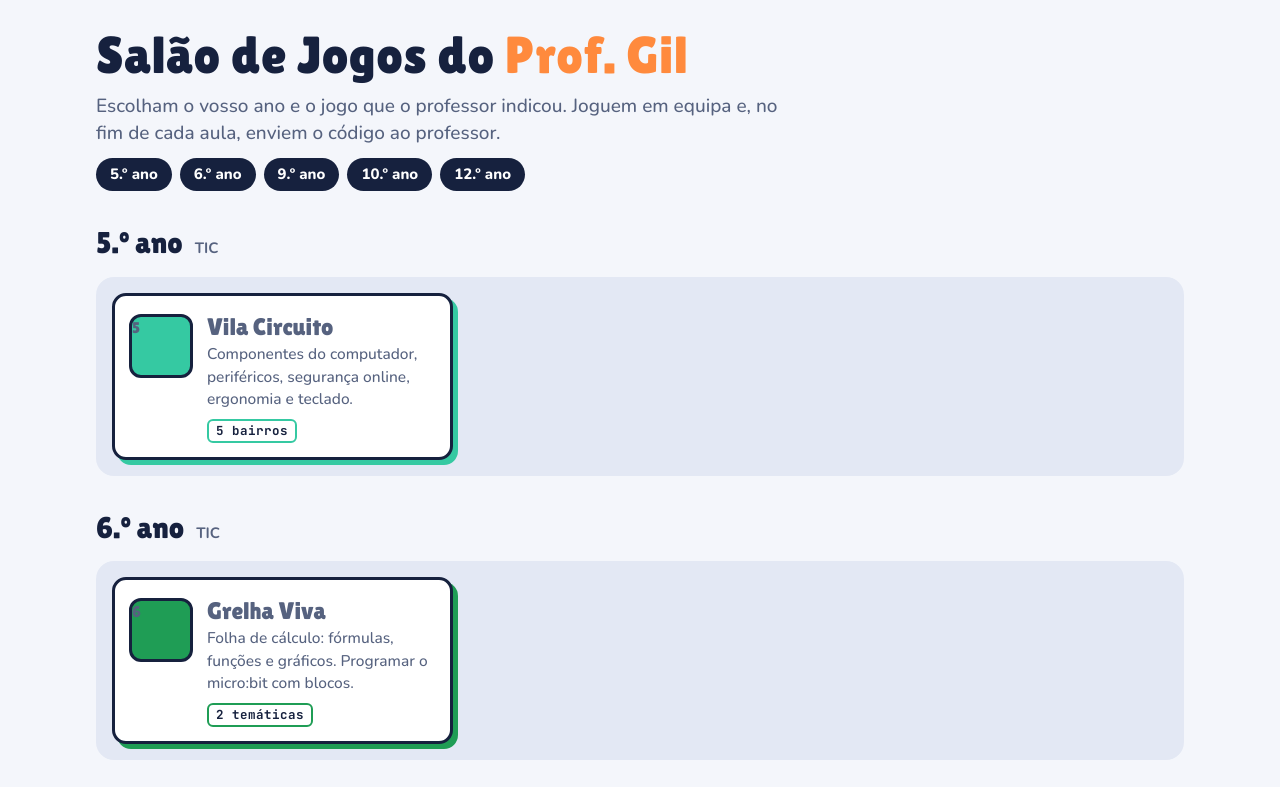
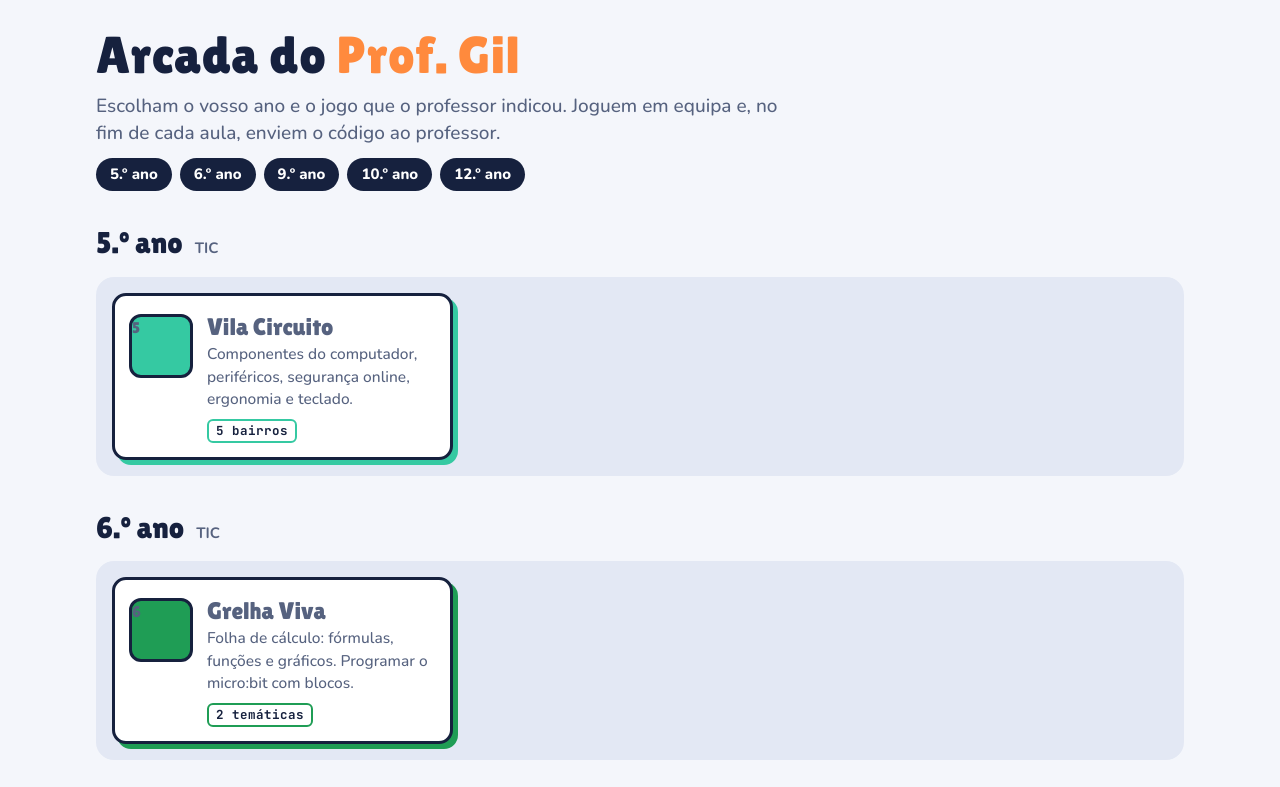
Before and after one commit to gil78/jogos, a plain HTML site: page index.html in a window 1280 px wide. Shown: the top 787 px of the page. Drawn offline with nearby package versions, Linux system fonts and the light colour scheme.

Commit message:
Novo título: Arcada do Prof. Gil
Co-Authored-By: Claude Opus 5.5 <noreply@anthropic.com>
Claude-Session: https://claude.ai/code/session_01YQehhj6CB3kSfTMSavufLr

```diff
--- a/index.html
+++ b/index.html
@@ -3,7 +3,7 @@
 <head>
 <meta charset="utf-8">
 <meta name="viewport" content="width=device-width,initial-scale=1,viewport-fit=cover">
-<title>Salão de Jogos do Prof. Gil</title>
+<title>Arcada do Prof. Gil</title>
 <meta name="description" content="Jogos educativos de TIC, do 5.º ao 12.º ano, com equipas, níveis e área do professor.">
 <link rel="preconnect" href="https://fonts.googleapis.com">
 <link rel="preconnect" href="https://fonts.gstatic.com" crossorigin>
@@ -46,7 +46,7 @@ a.game:hover,a.game:focus-visible{transform:translate(-2px,-2px);box-shadow:7px
 <body>
 <div class="wrap">
 <header>
- <h1>Salão de Jogos do <em>Prof. Gil</em></h1>
+ <h1>Arcada do <em>Prof. Gil</em></h1>
  <p class="lead">Escolham o vosso ano e o jogo que o professor indicou. Joguem em equipa e, no fim de cada aula, enviem o código ao professor.</p>
  <nav aria-label="Anos"><a href="#a5">5.º ano</a><a href="#a6">6.º ano</a><a href="#a9">9.º ano</a><a href="#a10">10.º ano</a><a href="#a12">12.º ano</a></nav>
 </header>
```
